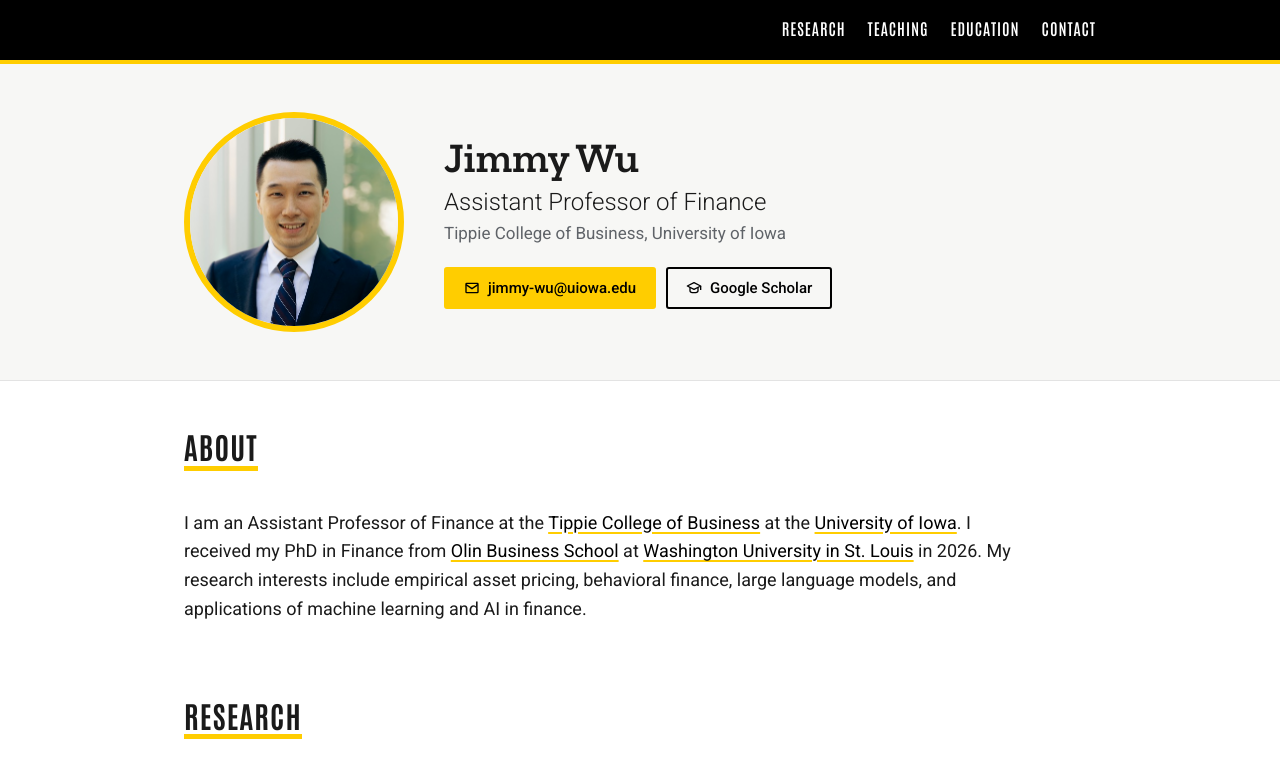
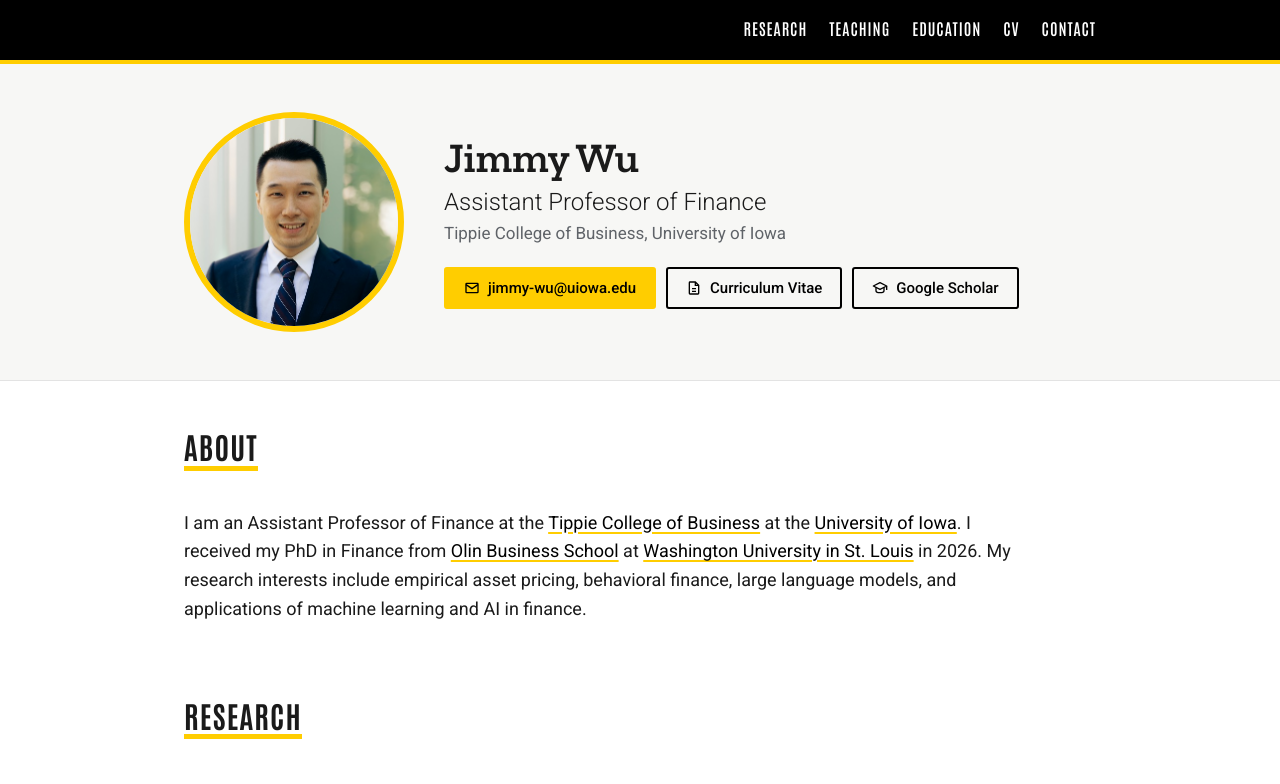
Before and after one commit to jimmywucm/jimmywu.io, a plain HTML site: page index.html in a window 1280 px wide. Shown: the top 784 px of the page. Drawn offline with nearby package versions, Linux system fonts and the light colour scheme.

Commit message:
Restore CV with updated version
Co-Authored-By: Claude Opus 5.5 <noreply@anthropic.com>

```diff
--- a/index.html
+++ b/index.html
@@ -282,6 +282,7 @@
         <li><a href="#research">Research</a></li>
         <li><a href="#teaching">Teaching</a></li>
         <li><a href="#education">Education</a></li>
+        <li><a href="CV_JimmyWu.pdf" target="_blank" rel="noopener" data-overlay="pdf" data-src="CV_JimmyWu.pdf" data-title="Curriculum Vitae">CV</a></li>
         <li><a href="#contact">Contact</a></li>
       </ul>
     </nav>
@@ -299,6 +300,7 @@
       </a>
       <div class="mc-actions">
         <a class="btn primary sm" href="mailto:jimmy-wu@uiowa.edu" aria-label="Email"><svg viewBox="0 0 24 24" fill="none" stroke="currentColor" stroke-width="2" aria-hidden="true"><rect x="3" y="5" width="18" height="14" rx="1"/><path d="m3 7 9 6 9-6"/></svg><span class="mc-label">Email</span></a>
+        <a class="btn sm" href="CV_JimmyWu.pdf" target="_blank" rel="noopener" data-overlay="pdf" data-src="CV_JimmyWu.pdf" data-title="Curriculum Vitae" aria-label="CV"><svg viewBox="0 0 24 24" fill="none" stroke="currentColor" stroke-width="2" aria-hidden="true"><path d="M14 3H6a1 1 0 0 0-1 1v16a1 1 0 0 0 1 1h12a1 1 0 0 0 1-1V8z"/><path d="M14 3v5h5M9 13h6M9 17h6"/></svg><span class="mc-label">CV</span></a>
         <a class="btn sm" href="https://scholar.google.com/citations?user=zDN3z1IAAAAJ&amp;hl=en" target="_blank" rel="noopener" aria-label="Google Scholar"><svg viewBox="0 0 24 24" fill="none" stroke="currentColor" stroke-width="2" stroke-linejoin="round" aria-hidden="true"><path d="M2 9l10-5 10 5-10 5z"/><path d="M6 11v5c0 1.5 2.7 3 6 3s6-1.5 6-3v-5"/><path d="M22 9v6"/></svg><span class="mc-label">Google Scholar</span></a>
       </div>
     </div>
@@ -316,6 +318,10 @@
           <a class="btn primary" href="mailto:jimmy-wu@uiowa.edu">
             <svg viewBox="0 0 24 24" fill="none" stroke="currentColor" stroke-width="2" aria-hidden="true"><rect x="3" y="5" width="18" height="14" rx="1"/><path d="m3 7 9 6 9-6"/></svg>
             jimmy-wu@uiowa.edu
+          </a>
+          <a class="btn" href="CV_JimmyWu.pdf" target="_blank" rel="noopener" data-overlay="pdf" data-src="CV_JimmyWu.pdf" data-title="Curriculum Vitae">
+            <svg viewBox="0 0 24 24" fill="none" stroke="currentColor" stroke-width="2" aria-hidden="true"><path d="M14 3H6a1 1 0 0 0-1 1v16a1 1 0 0 0 1 1h12a1 1 0 0 0 1-1V8z"/><path d="M14 3v5h5M9 13h6M9 17h6"/></svg>
+            Curriculum Vitae
           </a>
           <a class="btn" href="https://scholar.google.com/citations?user=zDN3z1IAAAAJ&amp;hl=en" target="_blank" rel="noopener">
             <svg viewBox="0 0 24 24" fill="none" stroke="currentColor" stroke-width="2" stroke-linejoin="round" aria-hidden="true"><path d="M2 9l10-5 10 5-10 5z"/><path d="M6 11v5c0 1.5 2.7 3 6 3s6-1.5 6-3v-5"/><path d="M22 9v6"/></svg>
```
Also changed, not shown: 1 other file.
